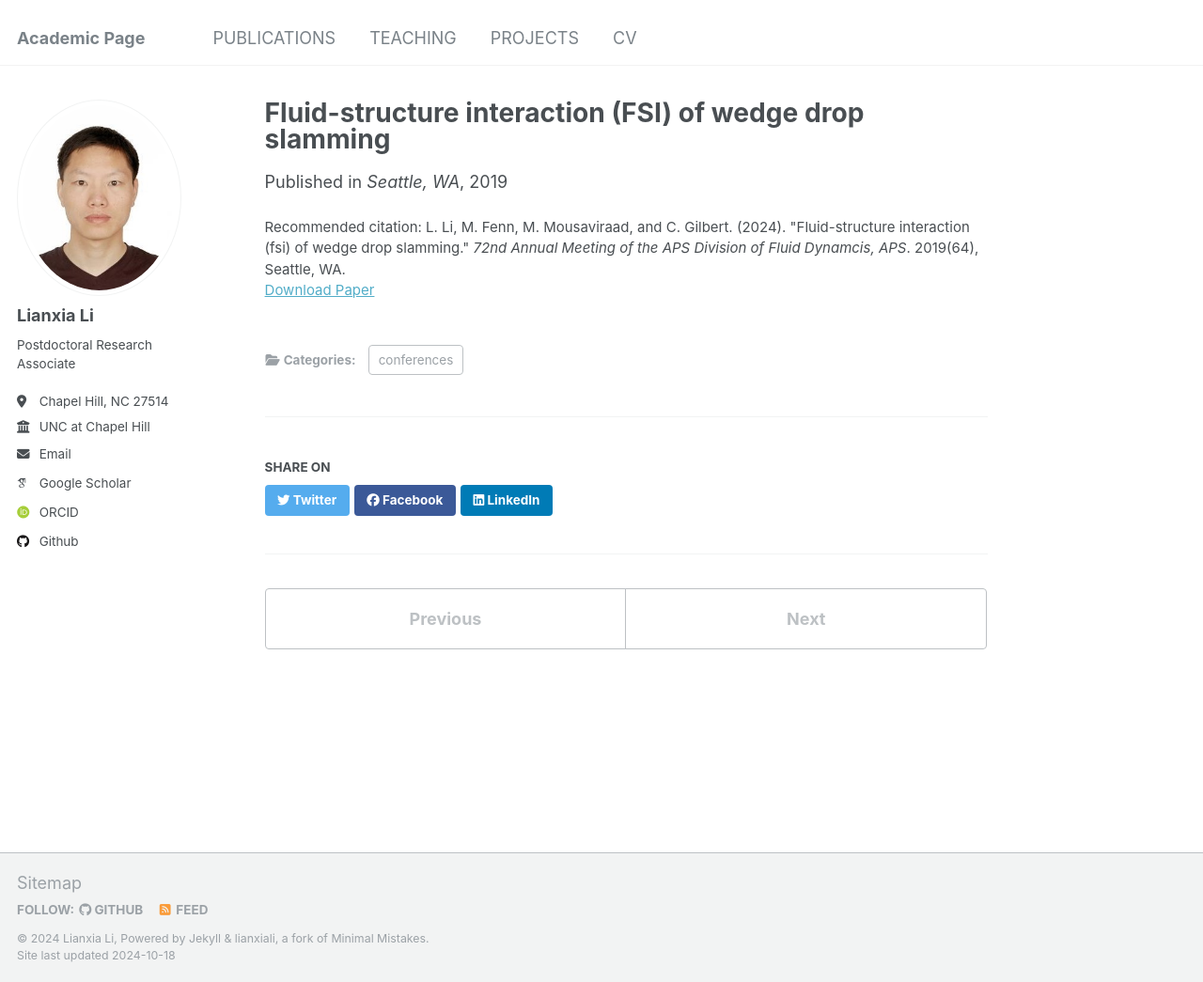
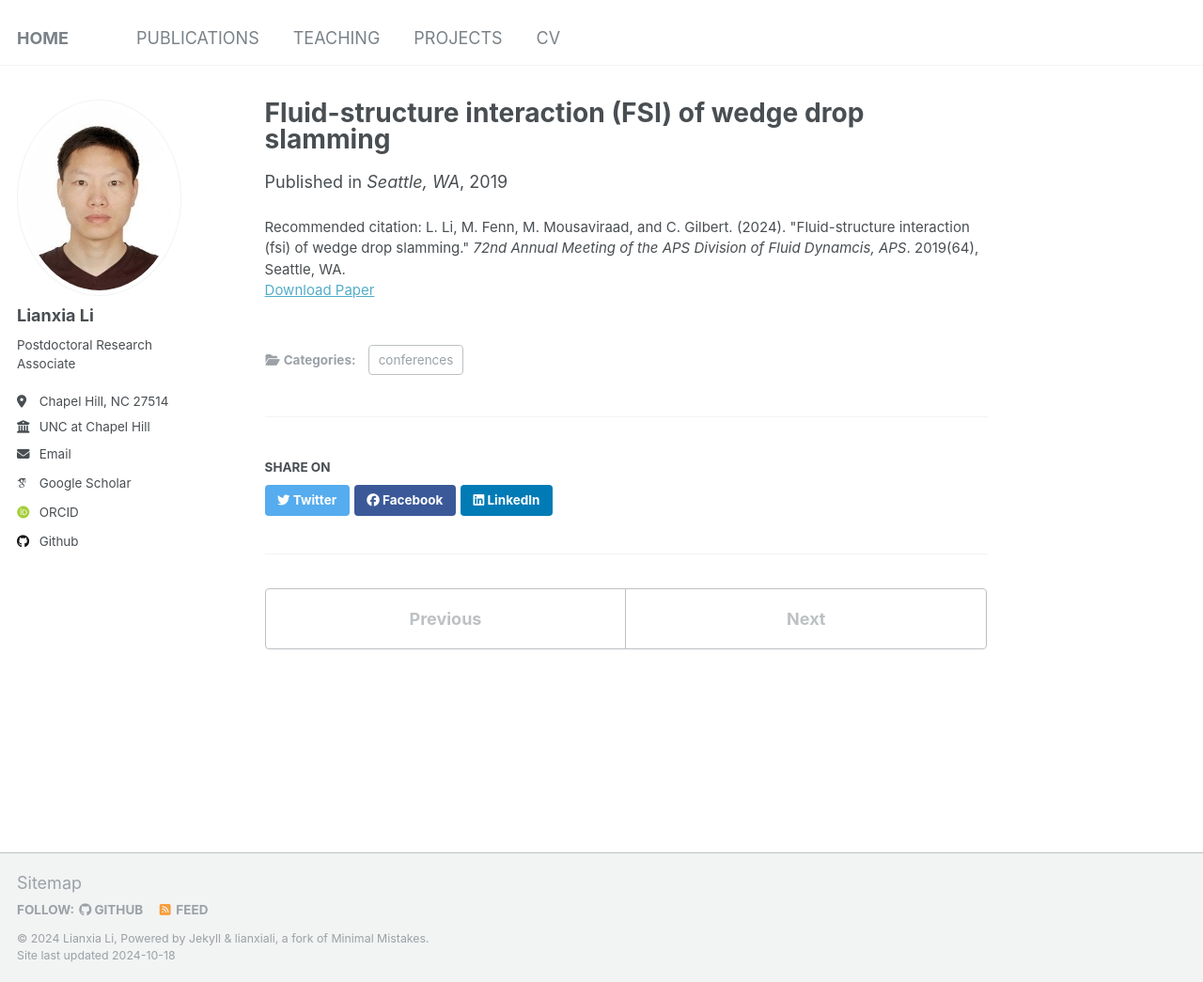
Before and after one commit to Lianxiali/lianxiali-github.io, a Jekyll site: the page built from _publications/2024-02-17-paper-title-number-4.md, in a window 1280 px wide and 1045 px high. Shown: the whole window at 94% size. Built offline with Jekyll 4.4.1, drawn with Linux system fonts in a browser that asks for light colours; some web fonts are replaced.

Commit message:
update HOME

```diff
--- a/_config.yml
+++ b/_config.yml
@@ -8,7 +8,7 @@
 
 # Basic Site Settings
 locale                   : "en-US"
-title                    : "Academic Page"
+title                    : "HOME"
 title_separator          : "-"
 name                     : &name "Lianxia Li"
 description              : &description ""
--- a/_publications/2024-02-17-paper-title-number-4.md
+++ b/_publications/2024-02-17-paper-title-number-4.md
@@ -6,7 +6,7 @@ permalink: /publication/2024-02-17-paper-title-number-4
 excerpt: 'Fluid-structure interaction (FSI) problems are complex in nature, especially when the loading by the fluid is unpredictable and impulsive or when the material properties of the structure are nonlinear or otherwise complex. The purpose of this study is to investigate the water impact hydrodynamics/hydro-elasticity of flexible bodies through computational and experimental methods. Computational FSI capability is developed at University of Wyoming based on a two-way coupled approach. The flow is resolved by URANS CFD modeling and non-linear FEM equations are employed for structural dynamics. Slamming experiments are carried out at Virginia Tech for a 20 degree deadrise angle aluminum wedge with a bottom plate thickness of 3.175 mm and drop heights ranging from 0.9 to 38.1 cm. Measurements include time histories of vertical position, acceleration, pressure, and strain. Strain measurements are taken at single points using strain gauges as well as full-field measurements of all strain components and out-of-plane deflection using stereoscopic digital image correlation (S-DIC). Computational studies include validation and investigations of the physics involved in the interactions. Next step will extend to highly flexible structures where the two-way nonlinear interactions are more significant.'
 date: 2019-11-01
 venue: 'Seattle, WA'
-paperurl: 'http://lianxiali.github.io/files/paper3.pdf'
+paperurl: 'http://lianxiali.github.io/files/'
 citation: 'L. Li, M. Fenn, M. Mousaviraad, and C. Gilbert. (2024). &quot;Fluid-structure interaction (fsi) of wedge drop
 slamming.&quot; <i>72nd Annual Meeting of the APS Division of Fluid Dynamcis, APS</i>. 2019(64), Seattle, WA.'
 ---
```
